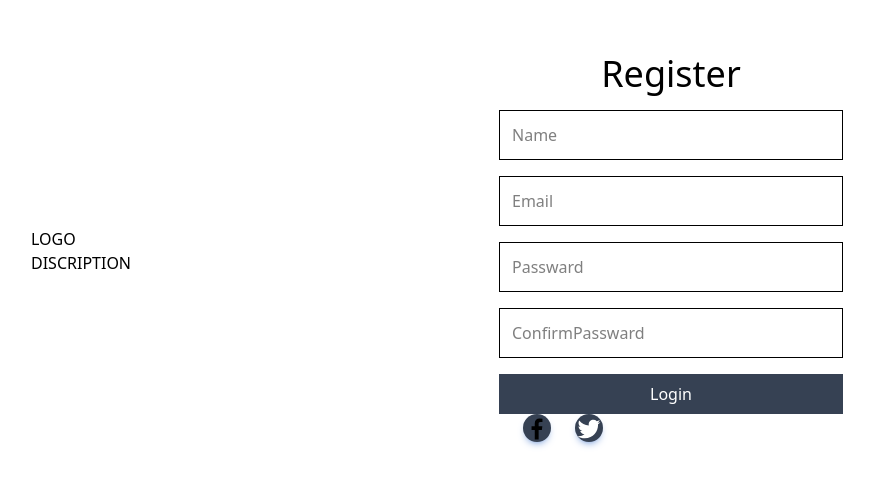
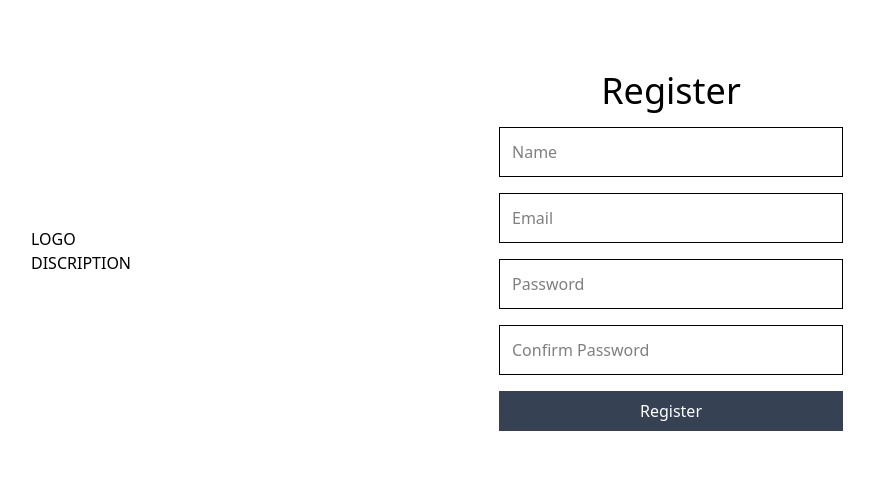
Before and after one commit to NEYAZUDDIN5050/ERP-Model, a React (Vite) app in the folder client/: page /register in a window 1280 px wide. Shown: the part 149-636 px from the top of the page, without its empty margins (193-1067 px from the left). Built offline with nearby package versions, Linux system fonts and the light colour scheme.

Commit message:
Updated submodule contents

```diff
--- a/client/src/auth/Register.jsx
+++ b/client/src/auth/Register.jsx
@@ -1,40 +1,38 @@
 import React, { useState } from 'react';
 import { useDispatch } from 'react-redux';
-//import { registerUser } from '../../redux/actions';
-import { AiOutlineTwitter } from "react-icons/ai";
-import { BiLogoFacebook } from "react-icons/bi";
-const Register =() => {
+import { registerUser } from '../../redux/actions'; // Make sure you import the action
+
+const Register = () => {
   const [name, setName] = useState('');
-    const [email, setEmail] = useState('')
-    const [passward, setPassward, ConfirmPassward] = useState('');
+  const [email, setEmail] = useState('');
+  const [password, setPassword] = useState('');
+  const [confirmPassword, setConfirmPassword] = useState('');
   const dispatch = useDispatch();
 
-   const handleSubmit =(e) => {
+  const handleSubmit = (e) => {
     e.preventDefault();
-    dispatch(registerUser({ name, email, passward }));
+    if (password === confirmPassword) {
+      dispatch(registerUser({ name, email, password }));
+    } else {
+      alert("Passwords do not match");
+    }
   };
 
   return (
     <section className='h-screen bg-white flex flex-col md:flex-row justify-center space-y-10 md:space-y-0 md:space-x-16 items-center my-2 mx-5 md:mx-0 md:my-0'>
       <div className='md:w-1/3 max-w-sm'>
-             {/*  <img src="https://img.freepik.com/free-vector/mobile-login-concept-illustration_114360-83.jpg?ga=GA1.1.2090728591.1744713562&semt=ais_hybrid&w=740" alt="login img"/>*/}
-
         <h1>LOGO</h1>
         <p>DISCRIPTION</p>
       </div>
-
-
-
       <div className='md:w-1/3 max-w-sm'>
-
-       <form onSubmit={ handleSubmit } className=" max-w-md mx-auto p-5 ">
-           <h2 className="text-4xl mb-4 text-center ">Register</h2>
+        <form onSubmit={handleSubmit} className="max-w-md mx-auto p-5">
+          <h2 className="text-4xl mb-4 text-center">Register</h2>
           <input
-               type='Name'
+            type='text'
             placeholder="Name"
             value={name}
             onChange={(e) => setName(e.target.value)}
-               className="border  p-3 mb-4 w-full"
+            className="border p-3 mb-4 w-full"
           />
           <input
             type='email'
@@ -44,45 +42,20 @@ return (
             className="border p-3 mb-4 w-full"
           />
           <input
-               type="passsward"
-               placeholder="Passward"
-               value={passward}
-               onChange={(e) => setPassward(e.target.value)}
-               className="border  mb-4 w-full  p-3"
+            type='password'
+            placeholder="Password"
+            value={password}
+            onChange={(e) => setPassword(e.target.value)}
+            className="border p-3 mb-4 w-full"
           />
           <input
-               type="ConfirmPass"
-               placeholder="ConfirmPassward"
-               value={ConfirmPassward}
-               onChange={(e) => ConfirmPassward(e.target.value)}
-               className="border  mb-4 w-full  p-3"
+            type='password'
+            placeholder="Confirm Password"
+            value={confirmPassword}
+            onChange={(e) => setConfirmPassword(e.target.value)}
+            className="border p-3 mb-4 w-full"
           />
-               <button type="submit" className="bg-gray-700 text-white p-2 w-full">Login</button>
-               {/*<a
-               className="text-black to-red-500 hover:text-blue-700 hover:underline hover:underline-offset-4 p-3"
-               href="#"
-             >
-               Forgot Password?
-             </a>
-               */}
-             <button
-               type="button"
-               className="  mx-6 h-7 w-7 rounded-full  bg-gray-700 hover:bg-gray-800  text-blue shadow-[0_4px_9px_-4px_#3b71ca]">
-                <BiLogoFacebook
-
-                 size={30}
-                 className="  flex justify-center items-center w-full"/>
-             </button>
-             <button
-               type="button"
-               className="inlne-block m h-7 w-7 rounded-full bg-gray-700 hover:bg-gray-800 uppercase leading-normal text-white shadow-[0_4px_9px_-4px_#3b71ca]"
-             ><AiOutlineTwitter
-
-                 size={30}
-                 className="flex justify-center items-center w-full"
-               />
-             </button>
-
+          <button type="submit" className="bg-gray-700 text-white p-2 w-full">Register</button>
         </form>
       </div>
     </section>
```
Also changed, not shown: 1 other file (tests, documents, lock files or other folders). Lines whose indentation alone changed are shown as unchanged.
